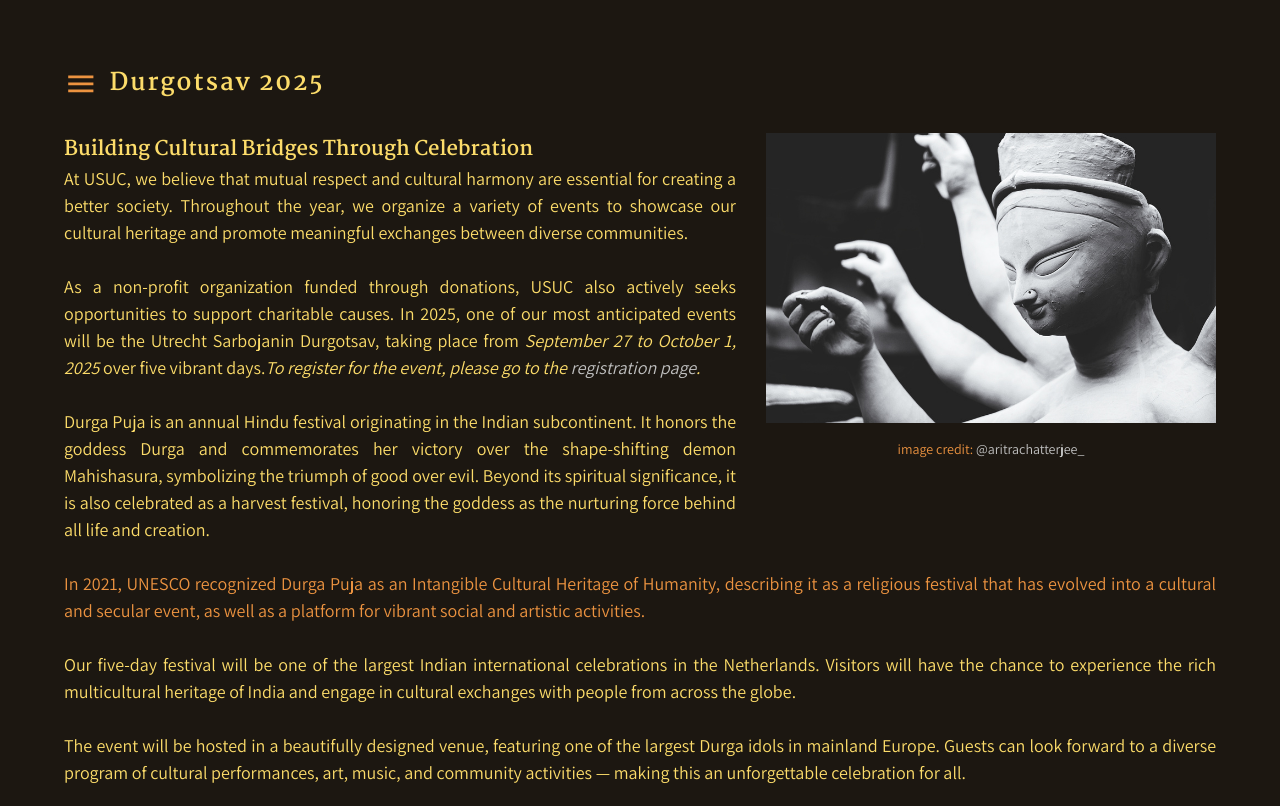
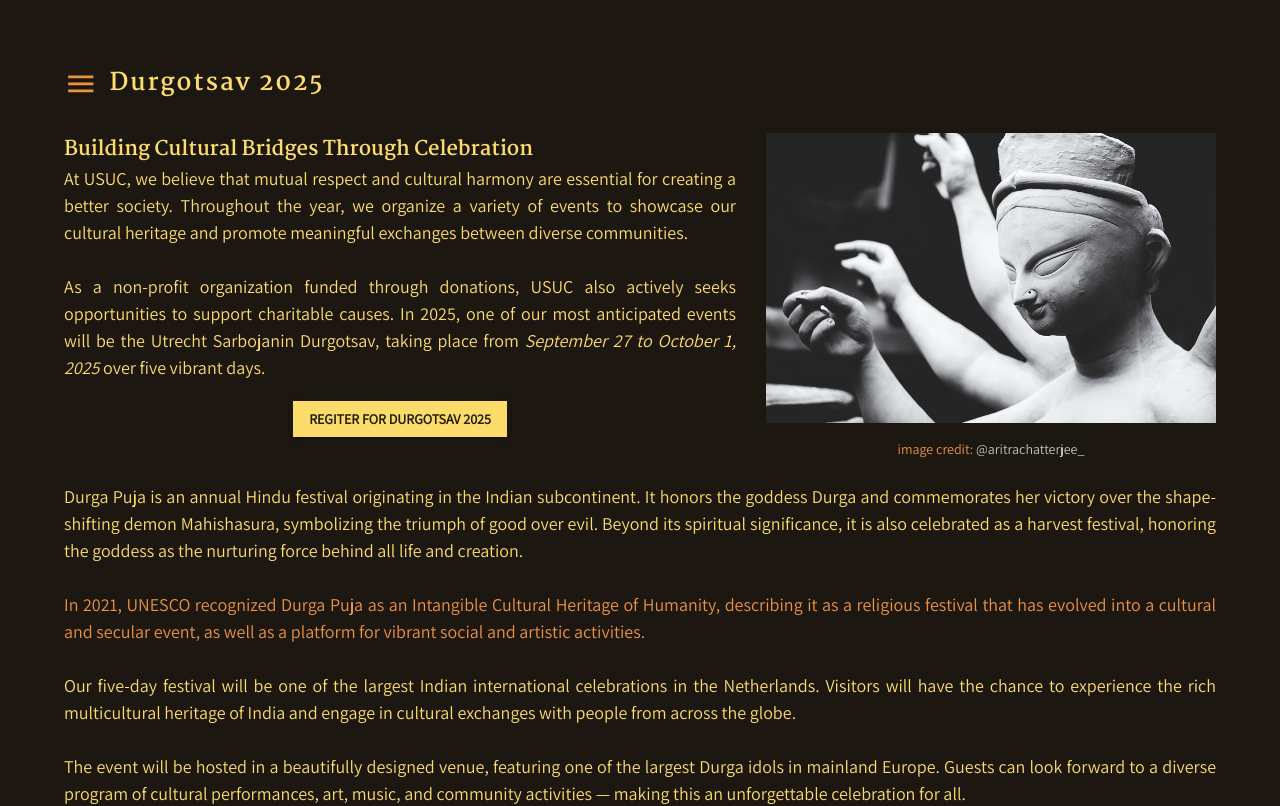
Before and after one commit to Utrecht-Sarbojanin/usuc-website, a React (Create React App) app: page /#/durgotsav2025 in a window 1280 px wide. Shown: the top 806 px of the page. Built offline with nearby package versions, Linux system fonts and the light colour scheme.

Commit message:
updated durgotsav page for registration

```diff
--- a/src/components/pages/Durgotsav.tsx
+++ b/src/components/pages/Durgotsav.tsx
@@ -1,4 +1,12 @@
-import { Grid, Typography, Card, CardMedia, CardContent, Link, Button } from '@mui/material';
+import {
+  Grid,
+  Typography,
+  Card,
+  CardMedia,
+  CardContent,
+  Link,
+  Button
+} from '@mui/material';
 import { PageContainer, theme } from '../PageContainer';
 import { ImageCredit } from '../ImageCredit';
 
@@ -24,22 +32,27 @@ export const Durgotsav = () => {
           <br /> As a non-profit organization funded through donations, USUC
           also actively seeks opportunities to support charitable causes. In
           2025, one of our most anticipated events will be the Utrecht
-          Sarbojanin Durgotsav, taking place from <i>September 27 to October 1, 2025</i> over five vibrant days.
-          <i>To register for the event, please go to the <Link
-              sx={{ textDecoration: 'none', color: '#c0c0c0' }}
+          Sarbojanin Durgotsav, taking place from{' '}
+          <i>September 27 to October 1, 2025</i> over five vibrant days.
+          <br />
+          <Typography
+            sx={{
+              fontSize: '18px'
+            }}
+            variant="body1"
+            align="center"
+            color={'secondary'}
+            component="p">
+            <Button
+              sx={{
+                marginTop: '20px'
+              }}
+              variant="contained"
               href="/#/register">
-              registration page
-            </Link>.</i>
+              Regiter for Durgotsav 2025
+            </Button>
             <br />
-          <br />
-          Durga Puja is an annual Hindu festival originating in the Indian
-          subcontinent. It honors the goddess Durga and commemorates her victory
-          over the shape-shifting demon Mahishasura, symbolizing the triumph of
-          good over evil. Beyond its spiritual significance, it is also
-          celebrated as a harvest festival, honoring the goddess as the
-          nurturing force behind all life and creation.
-          <br />
-          <br />
+          </Typography>
         </Typography>
       </Grid>
       <Grid item xs={12} lg={5}>
@@ -73,6 +86,22 @@ export const Durgotsav = () => {
           }}
           variant="body1"
           align="justify"
+          component="p">
+          Durga Puja is an annual Hindu festival originating in the Indian
+          subcontinent. It honors the goddess Durga and commemorates her victory
+          over the shape-shifting demon Mahishasura, symbolizing the triumph of
+          good over evil. Beyond its spiritual significance, it is also
+          celebrated as a harvest festival, honoring the goddess as the
+          nurturing force behind all life and creation.
+          <br />
+          <br />
+        </Typography>
+        <Typography
+          sx={{
+            fontSize: '18px'
+          }}
+          variant="body1"
+          align="justify"
           color={'secondary'}
           component="p">
           In 2021, UNESCO recognized Durga Puja as an Intangible Cultural
@@ -89,10 +118,10 @@ export const Durgotsav = () => {
           variant="body1"
           align="justify"
           component="p">
-          Our five-day festival will be one of the largest Indian
-          international celebrations in the Netherlands. Visitors will have the
-          chance to experience the rich multicultural heritage of India and
-          engage in cultural exchanges with people from across the globe.
+          Our five-day festival will be one of the largest Indian international
+          celebrations in the Netherlands. Visitors will have the chance to
+          experience the rich multicultural heritage of India and engage in
+          cultural exchanges with people from across the globe.
           <br />
           <br /> The event will be hosted in a beautifully designed venue,
           featuring one of the largest Durga idols in mainland Europe. Guests
```
Lines whose indentation alone changed are shown as unchanged.
